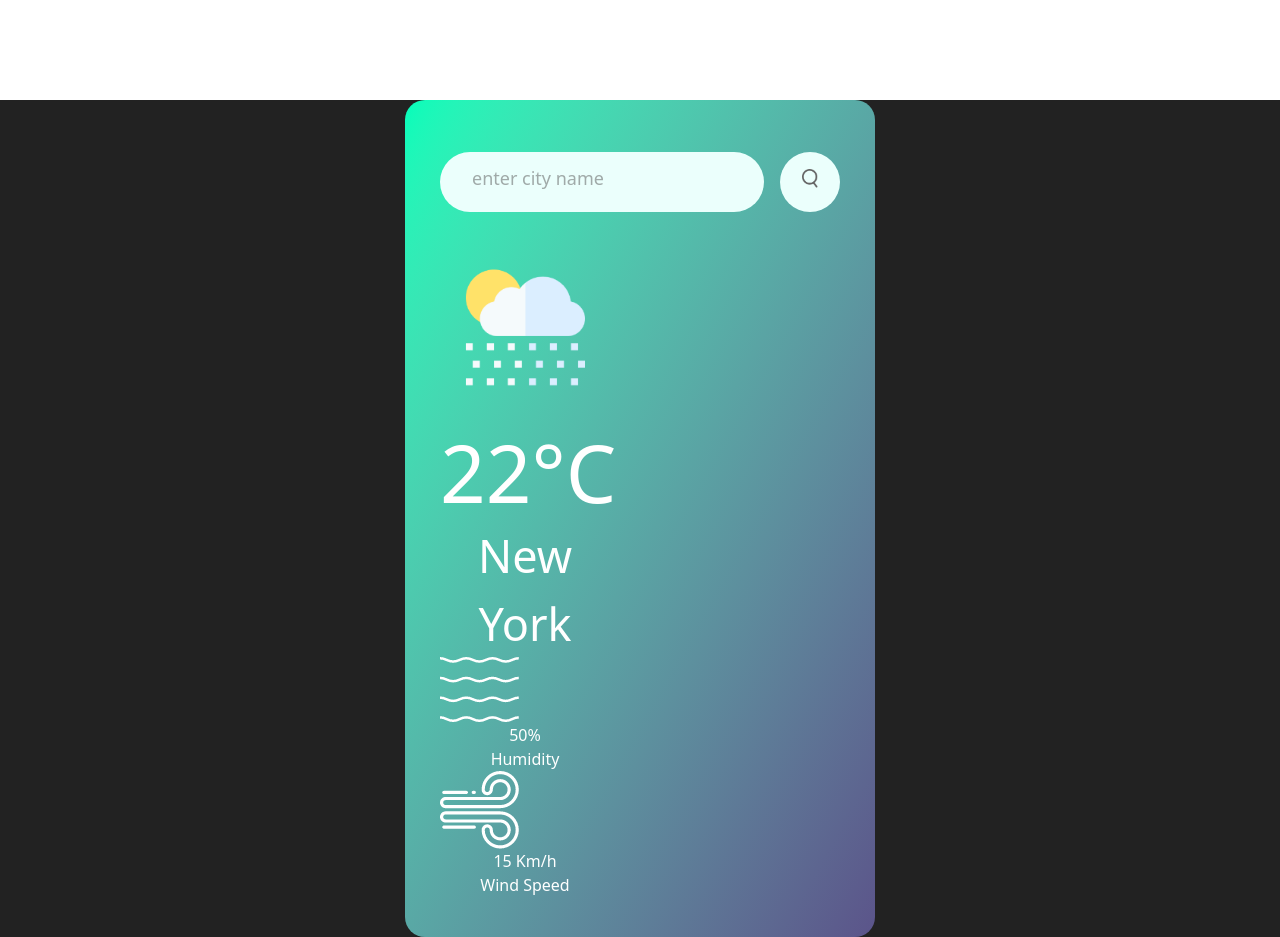
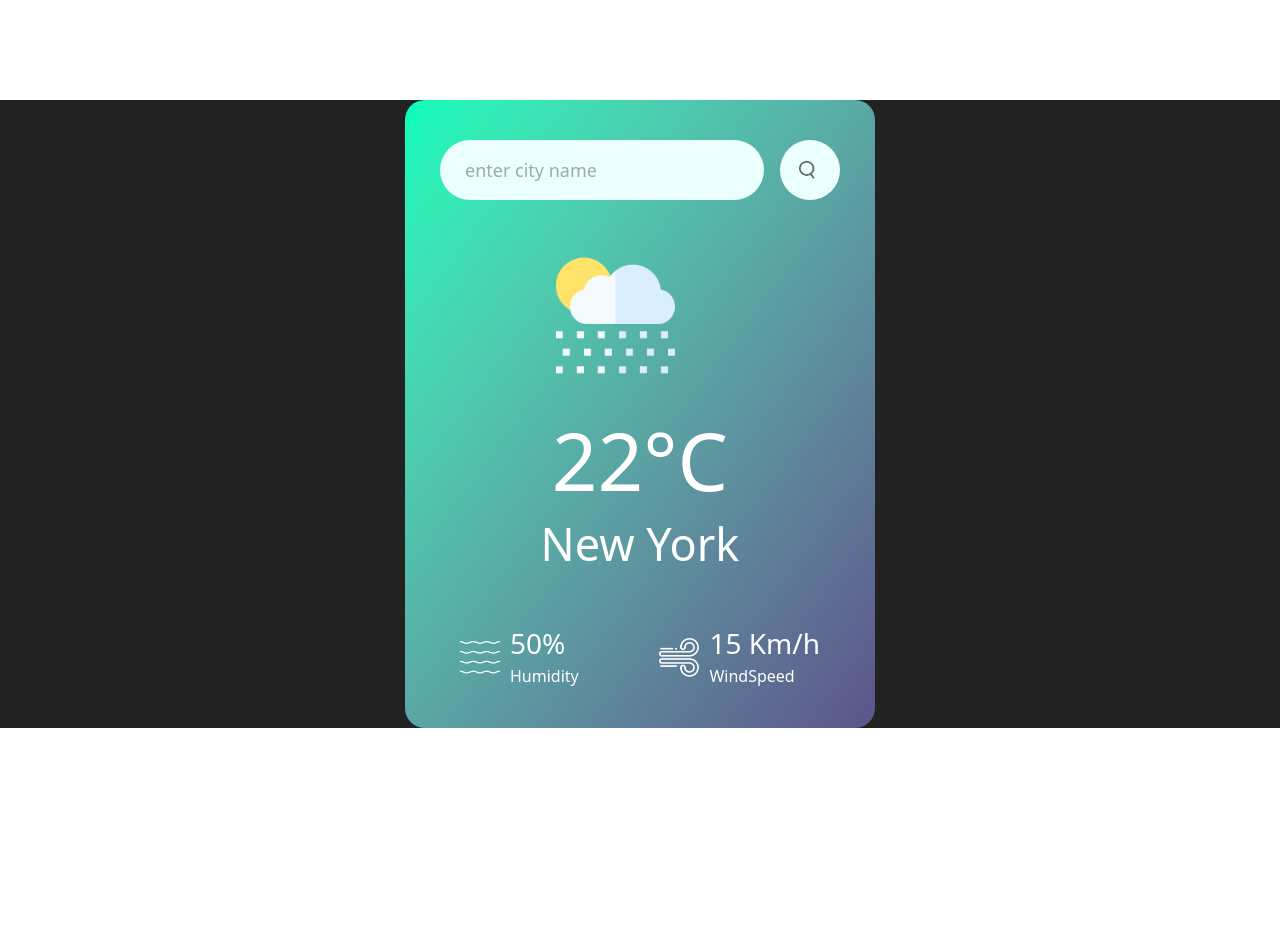
Before and after one commit to kushvendar/weather_site, a React (Vite) app in the folder frontend/: page / in a window 1280 px wide. After the commit the page ends 800 px from the top, so only its background shows below. Built offline with nearby package versions, Linux system fonts and the light colour scheme.

Commit message:
frontend optimised

```diff
--- a/frontend/src/App.jsx
+++ b/frontend/src/App.jsx
@@ -15,35 +15,31 @@ function App() {
   return (
          <div className='box-border bg-[#222]'>
            <div className= 'bg-gradient-to-br from-[#00feba] to-[#5b548a] w-9/10 max-w-[470px] mt-[100px] ml-auto mr-auto rounded-[20px] pt-[40px] pb-[40px] pl-[35px] pr-[35px] text-center text-white'>
-        <div className='flex w-full items-center justify-between pt-[12px]'>
-           <div className='bg-[#ebfffc] outline-none text-[#555] pt-[13px] pb-[13px] pr-[25px] pl-[25px] h-[60px] rounded-[30px] flex-[1] mr-[16px] text-[18px]'> <input type="text" placeholder='enter city name' /></div>
-           <div className='bg-[#ebfffc] border-none outline-none rounded-1/2 rounded-[50%] w-[60px] h-[60px] cursor-pointer'>
-           <button><div className='w-[16px] mt-[17px]'>
-            <img src={search} alt="search bar"/>
+           <div className='w-full flex items-center justify-between'>
+            <input className='bg-[#ebfffc] text-[#555] pt-[10px] pb-[10px] pr-[25px] pl-[25px] h-[60px] rounded-[30px] flex-[1] mr-[16px] text-[18px]' type="text" placeholder='enter city name' />
+            <button className='bg-[#ebfffc] rounded-[50%] w-[60px] h-[60px] cursor-pointer'><img className='w-[16px] m-[19px]' src={search} alt="search-button" /></button>
            </div>
-            </button>
-           </div>
-        </div>
-        <div className='w-[170px] mt-[30px]'>
-         <img src={rain} alt="weather-icon" />
-        <div className='text-[80px] font-medium'>22°C</div>
-        <div className='text-[45px] font-normal mt-[-10px]'>New York</div>
+           <div className=''>
+            <img className='w-[170px] mt-[30px] ml-[90px]' src={rain} alt="weather-img" />
+            <h1 className='text-[80px] font-medium'>22°C</h1>
+            <h2 className='text-[45px] font-normal mt-[-10px]'>New York</h2>
+            <div className='flex items-center justify-between pr-[20px] pl-[20px] mt-[50px]'>
+              <div className='flex items-center text-left'>
+                <img className='w-[40px] mr-[10px]' src={humidity} alt="wind-icon" />
                 <div>
-          <img src={humidity} alt="humidity" />
-          <div className=''>
-            <p>50%</p>
+                  <p className='text-[28px] mt-[-6px]'>50%</p>
                   <p>Humidity</p>
                 </div>
               </div>
+              <div className='flex items-center text-left'>
+                <img className='w-[40px] mr-[10px]' src={wind} alt="wind" />
                 <div>
-          <img src={wind} alt="wind" />
-          <div className=''>
-            <p>15 Km/h</p>
-            <p>Wind Speed</p>
+                  <p className='text-[28px] mt-[-6px]'>15 Km/h</p>
+                  <p>WindSpeed</p>
                 </div>
               </div>
             </div>
-
+           </div>
           </div>
          </div>
   )
```
Lines whose indentation alone changed are shown as unchanged.
